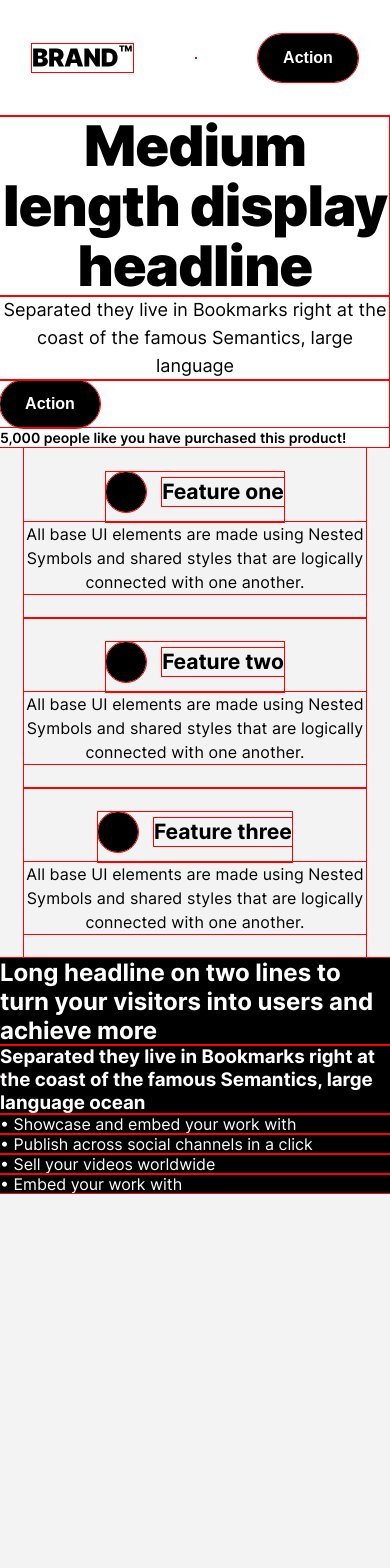
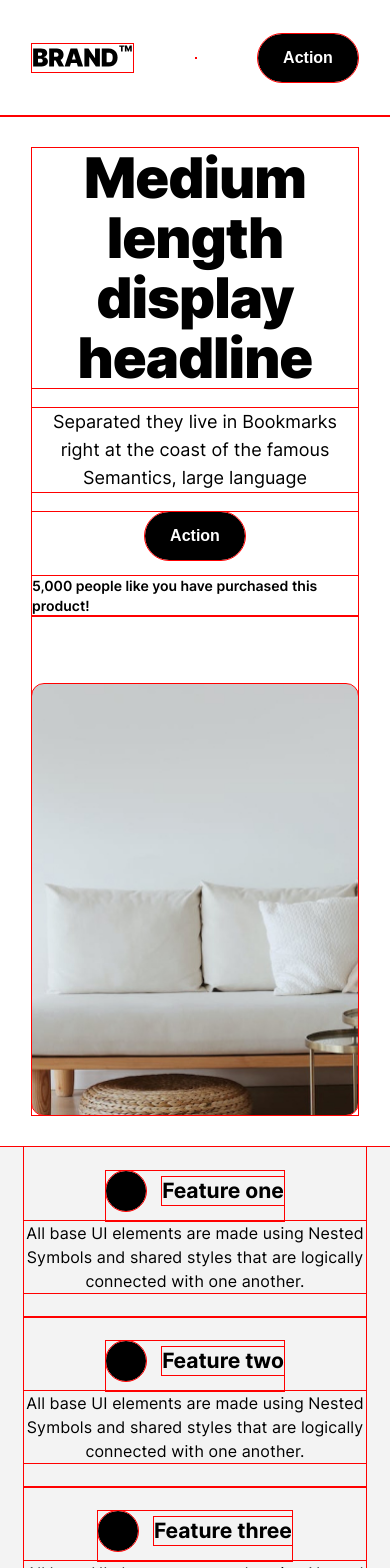
Before and after one commit to asbhogal/React-Brand-Responsive-Web-Page, a React app: page / in a window 390 px wide. Shown: the top 1568 px of the page. Built offline with nearby package versions, Linux system fonts and the light colour scheme; the HTML template or start-up script is replaced by a standard one.

Commit message:
further changes to responsive

```diff
--- a/src/components/Container.jsx
+++ b/src/components/Container.jsx
@@ -1,4 +1,6 @@
 import CTAButtons from "./CTAButtons";
+import heroImg from "../assets/images/Wide-1440px+/heroImg-Wide-1440px+.jpg";
+import secondSectionImg from "../assets/images/Desktop-1440px/secondSectionImg-Desktop-1440px.jpg";
 
 const Container = () => {
     return (
@@ -17,7 +19,9 @@ const Container = () => {
                             </div>
                         </div>
                     </article>
-                    <article className="RightContent"></article>
+                    <article className="RightContent">
+                        <img className="HeroImg" src={ heroImg }></img>
+                    </article>
                 </div>
                 <article className="SummaryContent">
                     <ul className="SummaryContentList">
@@ -46,7 +50,9 @@ const Container = () => {
                 </article>
             </section>
             <section className="SecondSection">
-                <article className="LeftContent"></article>
+                <article className="LeftContent">
+                    <img className="SecondSectionImg" src={ secondSectionImg }></img>
+                </article>
                 <article className="RightContent">
                     <h2>
                     Long headline on two lines to turn your visitors into users and achieve more
--- a/src/scss/_partials/_responsive.scss
+++ b/src/scss/_partials/_responsive.scss
@@ -30,8 +30,12 @@
         }
     }
     .TopSection {
+        gap: 115px;
+        width: 1110px;
         align-items: center;
         .LeftContent > .LeftContentText {
+            display: flex;
+            flex-direction: column;
             h1 {
                 font-weight: 900;
                 font-size: 56px;
@@ -39,14 +43,20 @@
                 letter-spacing: -1px;
             }
             h2 {
+                padding-top: 24px;
+                padding-bottom: 40px;
                 @include HeroHeading2Typography;
             }
         }
         .RightContent {
-            background-image: url(../assets/images/Wide-1440px+/heroImg-Wide-1440px+.jpg);
             height: 428px;
             width: 100%;
+            img {
+                width: 100%;
+                height: 100%;
+                object-fit: cover;
                 border-radius: $BorderRadius;
+            }
         }
     }
    .CTASection {
@@ -65,11 +75,29 @@
         flex-direction: row;
         padding: 64px 0;
         .LeftContent {
-            background-image: url(../assets/images/Wide-1440px+/secondSectionImg-Wide-1440px+.jpg);
-            background-repeat: no-repeat;
-            height: 428px;
-            width: 535px;
+            height: 550px;
             border-radius: $BorderRadius;
+            img {
+                width: 100%;
+                height: 100%;
+                object-fit: cover;
+                border-radius: $BorderRadius;
+            }
+            .LeftContentText {
+                display: flex;
+                flex-direction: column;
+                h1 {
+                    font-weight: 900;
+                    font-size: 56px;
+                    line-height: 60px;
+                    letter-spacing: -1px;
+                }
+                h2 {
+                    padding-top: 24px;
+                    padding-bottom: 40px;
+                    @include HeroHeading2Typography;
+                }
+            }
         }
         .RightContent {
             width: 453px;
@@ -127,8 +155,6 @@
     }
 }
 
-
-
 /****** DESKTOP - 1025PX -> 1440px ******/
 
 @media only screen and (1025px <= width <= 1440px) {
@@ -159,8 +185,12 @@
         }
     }
     .TopSection {
+        padding: 0px 165px;
+        gap: 115px;
         align-items: center;
         .LeftContent > .LeftContentText {
+            display: flex;
+            flex-direction: column;
             h1 {
                 font-weight: 900;
                 font-size: 56px;
@@ -168,15 +198,20 @@
                 letter-spacing: -1px;
             }
             h2 {
+                padding-top: 24px;
+                padding-bottom: 40px;
                 @include HeroHeading2Typography;
-                text-align: center;
             }
         }
         .RightContent {
-            background-image: url(../assets/images/Desktop-1440px/heroImg-Desktop-1440px.jpg);
             height: 428px;
             width: 100%;
+            img {
+                width: 100%;
+                height: 100%;
+                object-fit: cover;
                 border-radius: $BorderRadius;
+            }
         }
     }
     .SecondSection {
@@ -184,11 +219,15 @@
         flex-direction: row;
         padding: 64px 150px;
         .LeftContent {
-            background-image: url(../assets/images/Desktop-1440px/secondSectionImg-Desktop-1440px.jpg);
-            background-repeat: no-repeat;
             height: 428px;
-            width: 535px;
+            width: 100%;
             border-radius: $BorderRadius;
+            img {
+                width: 100%;
+                height: 100%;
+                object-fit: cover;
+                border-radius: $BorderRadius;
+            }
         }
         .RightContent {
             width: 453px;
@@ -260,6 +299,30 @@
 /****** TABLET (LARGE) - 745px --> 1024px ******/
 
 @media only screen and (745px <= width <= 1024px) {
+    .TopSection {
+        flex-direction: column;
+        padding: 32px;
+        .LeftContent > .LeftContentText {
+            display: flex;
+            flex-direction: column;
+            gap: 20px;
+            align-items: center;
+            .HeroCTASection {
+                gap: 20px;
+            }
+        }
+        .RightContent {
+            width: 100%;
+            height: 450px;
+            padding-top: 68px;
+            img {
+                border-radius: $BorderRadius;
+                width: 100%;
+                height: 100%;
+                object-fit: cover;
+            }
+        }
+    }
     .SummaryContent {
         .SummaryContentList {
             padding: 40px 32px;
@@ -291,34 +354,27 @@
             text-align: center;
         }
     }
-    .HeroCTASection {
-        display: flex;
-        align-items: center;
-    }
-    .CTASection {
-        height:588px;
-        background-image: url(../assets/images/Tablet-1024px/CTAImg-Tablet-1024px.jpg);
-        .CTAContent {
-            width: 600px;
-            h2 {
-                font-size: 40px;
-            }
-        }
-    }
+
     .SecondSection {
         height: 895px;
         flex-direction: column;
+        height:100%;
+        padding: 32px;
+        gap: 64px;
         .LeftContent {
-            background-image: url(../assets/images/Tablet-1024px/secondSectionImg-Tablet-1024px.jpg);
-            background-repeat: no-repeat;
             height: 550px;
-            width: 960px;
             border-radius: $BorderRadius;
+            width: 100%;
+            img {
+                width: 100%;
+                height: 100%;
+                object-fit: cover;
+                border-radius: $BorderRadius;
+            }
         }
         .RightContent {
             display: flex;
             flex-direction: row;
-            width: 453px;
             h2 {
                 display: flex;
                 font-weight: 900;
@@ -344,6 +400,21 @@
                         }
                     }
                 }
+            }
+        }
+    }
+
+    .HeroCTASection {
+        display: flex;
+        align-items: center;
+    }
+    .CTASection {
+        height:588px;
+        background-image: url(../assets/images/Tablet-1024px/CTAImg-Tablet-1024px.jpg);
+        .CTAContent {
+            width: 600px;
+            h2 {
+                font-size: 40px;
             }
         }
     }
@@ -398,6 +469,9 @@
 /****** TABLET (SMALL) - 376px --> 744px ******/
 
 @media only screen and (376px <= width <= 744px) {
+    .TopSection {
+        flex-direction: column;
+        padding: 32px;
         .LeftContent > .LeftContentText {
             h1 {
                 font-weight: 900;
@@ -409,6 +483,56 @@
             h2 {
                 @include HeroHeading2Typography;
                 text-align: center;
+            }
+        }
+        .LeftContent > .LeftContentText {
+            display: flex;
+            flex-direction: column;
+            gap: 20px;
+            align-items: center;
+            .HeroCTASection {
+                display: flex;
+                flex-direction: column;
+                align-items: center;
+                gap: 16px;
+            }
+        }
+        .RightContent {
+            width: 100%;
+            height: 499px;
+            padding-top: 68px;
+            img {
+                border-radius: $BorderRadius;
+                width: 100%;
+                height: 100%;
+                object-fit: cover;
+            }
+        }
+    }
+    .SecondSection {
+        flex-direction: column;
+        padding: 24px;
+        .LeftContent {
+            width: 100%;
+            height: 550px;
+            img {
+                width: 100%;
+                height: 100%;
+                object-fit: cover;
+                border-radius: $BorderRadius;
+            }
+        }
+        .RightContent {
+            display: flex;
+            flex-direction: column;
+            text-align: center;
+            gap: 29px;
+            padding-top: 29px;
+            .RightContentSubSection {
+                display: flex;
+                flex-direction: column;
+                gap: 29px;
+            }
         }
     }
     .CTASection {
```
Lines whose indentation alone changed are shown as unchanged.
